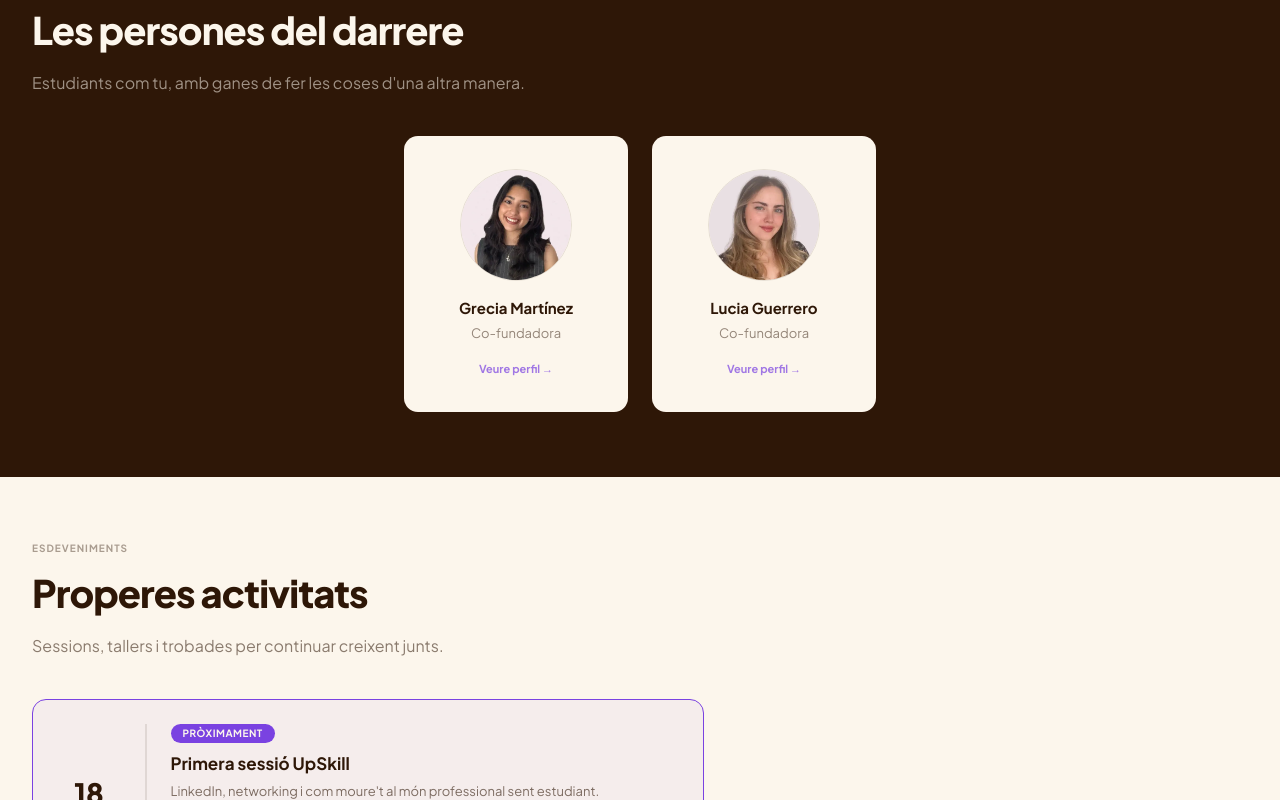
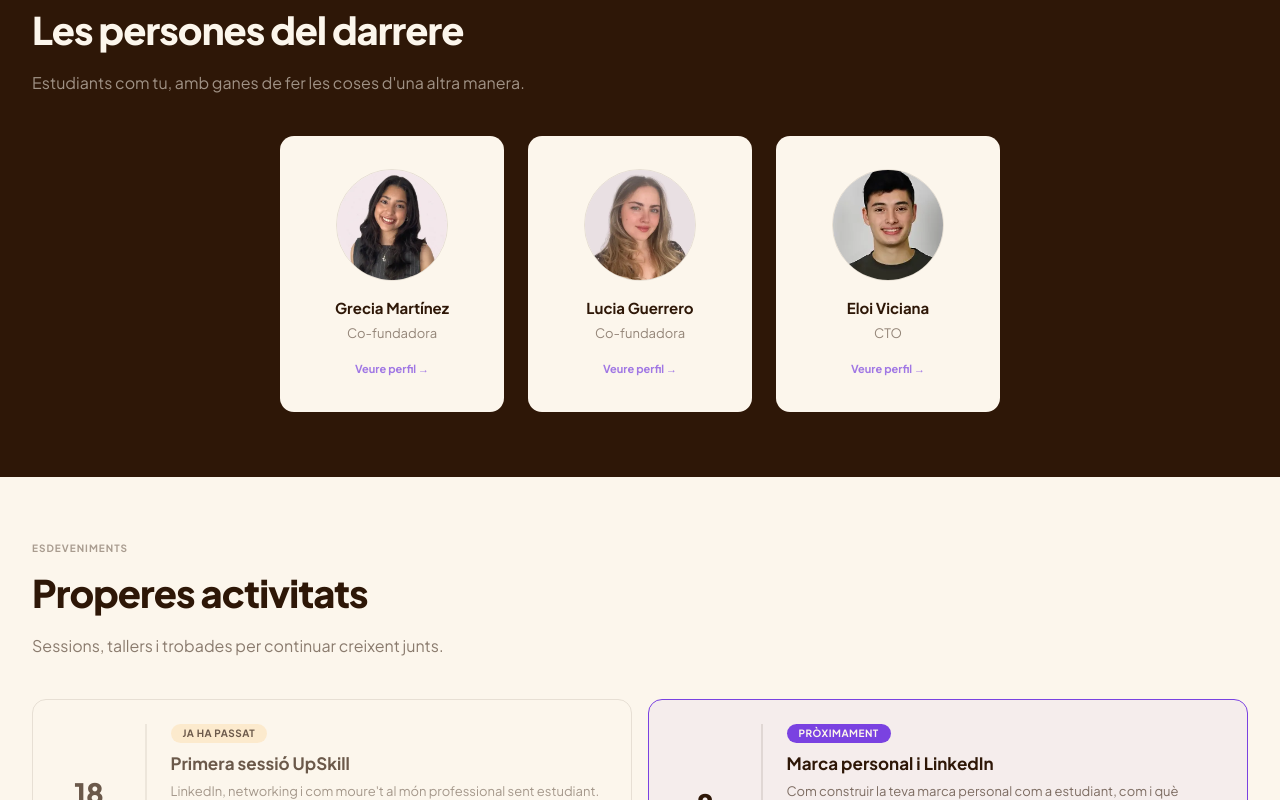
Before and after one commit to ELOIVI/upskill-web, a Next.js app: page / in a window 1280 px wide. Shown: the part 2000-2800 px from the top of the page. Built offline with nearby package versions, Linux system fonts and the light colour scheme; no server answers.

Commit message:
feat: afegir perfil Eloi com a CTO, icones socials amb logo, fotos a webp i actualitzar esdeveniments

```diff
--- a/app/equip/[slug]/page.tsx
+++ b/app/equip/[slug]/page.tsx
@@ -58,11 +58,67 @@ export default async function EquipMembrePage({ params }: EquipMembrePageProps)
                 </p>
               </div>
 
-              <p className="mt-6 text-[16px] leading-relaxed text-us-dark/80">
-                {membre.bio?.trim()
-                  ? membre.bio
-                  : "Estem acabant de preparar aquest perfil. Ben aviat hi trobaràs més informació personal i professional."}
-              </p>
+              {membre.bio?.trim() ? (
+                <div className="mt-6 flex flex-col gap-4">
+                  {membre.bio.split("\n").map((paragraf, i) => (
+                    <p key={i} className="text-[16px] leading-relaxed text-us-dark/80">
+                      {paragraf}
+                    </p>
+                  ))}
+                </div>
+              ) : (
+                <p className="mt-6 text-[16px] leading-relaxed text-us-dark/80">
+                  Estem acabant de preparar aquest perfil. Ben aviat hi trobaràs més informació personal i professional.
+                </p>
+              )}
+
+              {/* Links de contacte: només es mostren si estan omplerts */}
+              {(membre.linkedin || membre.instagram || membre.email) && (
+                <div className="flex flex-wrap gap-3 mt-8">
+
+                  {membre.linkedin && (
+                    <Link
+                      href={membre.linkedin}
+                      target="_blank"
+                      rel="noopener noreferrer"
+                      className="flex items-center gap-2 bg-[#0A66C2] text-white text-[13px] font-semibold px-5 py-2 rounded-full hover:opacity-85 transition-opacity"
+                    >
+                      <svg width="16" height="16" viewBox="0 0 24 24" fill="white">
+                        <path d="M20.447 20.452h-3.554v-5.569c0-1.328-.027-3.037-1.852-3.037-1.853 0-2.136 1.445-2.136 2.939v5.667H9.351V9h3.414v1.561h.046c.477-.9 1.637-1.85 3.37-1.85 3.601 0 4.267 2.37 4.267 5.455v6.286zM5.337 7.433a2.062 2.062 0 0 1-2.063-2.065 2.064 2.064 0 1 1 2.063 2.065zm1.782 13.019H3.555V9h3.564v11.452zM22.225 0H1.771C.792 0 0 .774 0 1.729v20.542C0 23.227.792 24 1.771 24h20.451C23.2 24 24 23.227 24 22.271V1.729C24 .774 23.2 0 22.222 0h.003z"/>
+                      </svg>
+                      LinkedIn
+                    </Link>
+                  )}
+
+                  {membre.instagram && (
+                    <Link
+                      href={membre.instagram}
+                      target="_blank"
+                      rel="noopener noreferrer"
+                      className="flex items-center gap-2 bg-gradient-to-r from-[#833AB4] via-[#E1306C] to-[#F77737] text-white text-[13px] font-semibold px-5 py-2 rounded-full hover:opacity-85 transition-opacity"
+                    >
+                      <svg width="16" height="16" viewBox="0 0 24 24" fill="white">
+                        <path d="M12 2.163c3.204 0 3.584.012 4.85.07 3.252.148 4.771 1.691 4.919 4.919.058 1.265.069 1.645.069 4.849 0 3.205-.012 3.584-.069 4.849-.149 3.225-1.664 4.771-4.919 4.919-1.266.058-1.644.07-4.85.07-3.204 0-3.584-.012-4.849-.07-3.26-.149-4.771-1.699-4.919-4.92-.058-1.265-.07-1.644-.07-4.849 0-3.204.013-3.583.07-4.849.149-3.227 1.664-4.771 4.919-4.919 1.266-.057 1.645-.069 4.849-.069zM12 0C8.741 0 8.333.014 7.053.072 2.695.272.273 2.69.073 7.052.014 8.333 0 8.741 0 12c0 3.259.014 3.668.072 4.948.2 4.358 2.618 6.78 6.98 6.98C8.333 23.986 8.741 24 12 24c3.259 0 3.668-.014 4.948-.072 4.354-.2 6.782-2.618 6.979-6.98.059-1.28.073-1.689.073-4.948 0-3.259-.014-3.667-.072-4.947-.196-4.354-2.617-6.78-6.979-6.98C15.668.014 15.259 0 12 0zm0 5.838a6.162 6.162 0 1 0 0 12.324 6.162 6.162 0 0 0 0-12.324zM12 16a4 4 0 1 1 0-8 4 4 0 0 1 0 8zm6.406-11.845a1.44 1.44 0 1 0 0 2.881 1.44 1.44 0 0 0 0-2.881z"/>
+                      </svg>
+                      Instagram
+                    </Link>
+                  )}
+
+                  {membre.email && (
+                    <Link
+                      href={`mailto:${membre.email}`}
+                      className="flex items-center gap-2 border-[1.5px] border-us-dark text-us-dark text-[13px] font-semibold px-5 py-2 rounded-full hover:bg-us-dark hover:text-us-cream transition-colors"
+                    >
+                      <svg width="16" height="16" viewBox="0 0 24 24" fill="none" stroke="currentColor" strokeWidth="2" strokeLinecap="round">
+                        <rect x="2" y="4" width="20" height="16" rx="2"/>
+                        <path d="m22 7-8.97 5.7a1.94 1.94 0 0 1-2.06 0L2 7"/>
+                      </svg>
+                      Email
+                    </Link>
+                  )}
+
+                </div>
+              )}
             </div>
           </div>
         </article>
--- a/components/layout/Banner.tsx
+++ b/components/layout/Banner.tsx
@@ -1,13 +1,13 @@
 import Link from "next/link";
 
-// Banner — avís temporal per a la primera sessió
+// Banner — avís temporal per a la segona sessió
 // Quan ja no sigui rellevant, eliminar la importació a app/layout.tsx
 export default function Banner() {
   return (
     <div className="bg-us-amber px-8 py-3 flex flex-col sm:flex-row sm:items-center gap-1 sm:gap-4">
       {/* Informació de l'event */}
       <p className="text-us-dark text-[13px] font-bold">
-        Primera sessió — 18 de març, 17h
+        Propera sessió - 8 d'abril, 15:30h
       </p>
       <p className="text-us-dark text-[13px] opacity-75">
         Aula 418 · Campus Catalunya · URV
@@ -22,7 +22,6 @@ export default function Banner() {
       >
         Inscriu-te aquí →
       </Link>
-
     </div>
   );
 }
--- a/components/layout/Navbar.tsx
+++ b/components/layout/Navbar.tsx
@@ -91,6 +91,7 @@ export default function Navbar() {
             height={48}
             priority
             className="h-12 w-auto"
+            style={{ width: "auto", height: "3rem" }}
           />
         </Link>
 
--- a/components/sections/Esdeveniments.tsx
+++ b/components/sections/Esdeveniments.tsx
@@ -13,7 +13,19 @@ export default function Esdeveniments() {
       descripcio: "LinkedIn, networking i com moure't al món professional sent estudiant.",
       lloc: "Aula 418 · Campus Catalunya · URV",
       inscripcio: "https://docs.google.com/forms/d/e/1FAIpQLSeQEjyt27Ao8fuZPbd48ZDIXhZ0QcInh4-h34YAFiXmSSYIxg/viewform",
+      actiu: false,
+      passat: true,
+    },
+    {
+      data: "8 abr",
+      dia: "Dimecres",
+      hora: "15:30 – 17:00",
+      titol: "Marca personal i LinkedIn",
+      descripcio: "Com construir la teva marca personal com a estudiant, com i què publicar, i com posicionar-te. Vine amb el perfil de LinkedIn creat!",
+      lloc: "Aula 418 · Campus Catalunya · URV",
+      inscripcio: "https://lnkd.in/eGJrXYYZ",
       actiu: true,
+      passat: false,
     },
   ];
 
@@ -34,13 +46,15 @@ export default function Esdeveniments() {
       </AnimacioEntrada>
 
       {/* Llista d'esdeveniments */}
-      <div className="flex flex-col gap-4 max-w-2xl">
+      <div className="flex flex-row gap-4 overflow-x-auto pb-2">
         {esdeveniments.map((e, i) => (
           <AnimacioEntrada key={e.titol} retard={i * 100}>
             <div
-            className={`border-[1.5px] rounded-xl p-6 flex flex-col sm:flex-row gap-6 ${
+              className={`border-[1.5px] rounded-xl p-6 flex flex-col sm:flex-row gap-6 w-[600px] shrink-0 ${
                 e.actiu
                   ? "border-us-purple bg-us-purple/5"
+                  : e.passat
+                  ? "border-us-dark/15 opacity-70"
                   : "border-us-dark/20"
               }`}
             >
@@ -55,29 +69,23 @@ export default function Esdeveniments() {
 
               {/* Contingut: columna dreta */}
               <div className="flex flex-col gap-1 flex-1">
-
-              {/* Pill "Avui" si és l'event actiu */}
                 {e.actiu && (
                   <span className="inline-block self-start bg-us-purple text-us-cream text-[10px] font-bold px-3 py-0.5 rounded-full uppercase tracking-wider mb-1">
                     Pròximament
                   </span>
                 )}
-
+                {e.passat && (
+                  <span className="inline-block self-start bg-us-amber/30 text-us-dark text-[10px] font-bold px-3 py-0.5 rounded-full uppercase tracking-wider mb-1">
+                    Ja ha passat
+                  </span>
+                )}
                 <h3 className="text-[17px] font-bold text-us-dark">{e.titol}</h3>
                 <p className="text-[13px] text-us-dark opacity-60 leading-relaxed">{e.descripcio}</p>
-
-              {/* Metadades: hora i lloc */}
                 <div className="flex flex-wrap gap-4 mt-2">
-                <span className="text-[12px] text-us-dark opacity-50 font-medium">
-                  {e.dia} · {e.hora}
-                </span>
-                <span className="text-[12px] text-us-dark opacity-50 font-medium">
-                  {e.lloc}
-                </span>
+                  <span className="text-[12px] text-us-dark opacity-50 font-medium">{e.dia} · {e.hora}</span>
+                  <span className="text-[12px] text-us-dark opacity-50 font-medium">{e.lloc}</span>
                 </div>
-
-              {/* Botó d'inscripció */}
-              {e.inscripcio && (
+                {e.inscripcio && !e.passat && (
                   <Link
                     href={e.inscripcio}
                     target="_blank"
@@ -87,7 +95,11 @@ export default function Esdeveniments() {
                     Inscriu-te →
                   </Link>
                 )}
-
+                {e.passat && (
+                  <span className="self-start mt-3 bg-us-dark/20 text-us-dark text-[12px] font-semibold px-5 py-2 rounded-full cursor-not-allowed">
+                    Inscripcions tancades
+                  </span>
+                )}
               </div>
             </div>
           </AnimacioEntrada>
--- a/lib/equip.ts
+++ b/lib/equip.ts
@@ -34,7 +34,20 @@ export const membres: Membre[] = [
     estudis: "Psicologia",
     universitat: "Universitat Rovira i Virgili",
   },
-];
+  {
+    nom: "Eloi",
+    cognom: "Viciana",
+    rol: "CTO",
+    slug: "eloi-viciana",
+    foto: "/images/team/eloi_foto.webp",
+    estudis: "Enginyeria Informàtica",
+    universitat: "Universitat Rovira i Virgili",
+    bio: "Estudiant d'Enginyeria Informàtica a la URV, especialitzat en Intel·ligència Artificial i Ciberseguretat. La meva formació combina una base sòlida en programació, algorismes i arquitectura de computadors.A més de les meves àrees principals d'interès, també m'apassiona el desenvolupament web i d'aplicacions mòbils, així com la informàtica forense i la investigació de delictes informàtics.\n\nSoc delegat de classe i membre actiu de Code URV, l'associació d'estudiants d'informàtica de la universitat. Participo habitualment en hackathons nacionals i internacionals, experiències que m'han ensenyat a treballar sota pressió, prendre decisions tècniques ràpides i col·laborar amb equips diversos per construir solucions reals en poc temps.\n\nA UpSkill porto la part tècnica com a CTO. Crec que la tecnologia és una de les millors cartes que un estudiant pot tenir, i que aprendre a comunicar-la i mostrar-la bé és tan important com dominar-la.",
+    linkedin: "https://www.linkedin.com/in/eloi-viciana-g%C3%B3mez-864539211/",
+    instagram: "https://www.instagram.com/_eloivi_/",
+    email: "eloi.viciana@gmail.com",
+    },
+  ];
 
 // Funció auxiliar per buscar un membre pel slug
 export function getMembre(slug: string): Membre | undefined {
```
Also changed, not shown: public/images/team/eloi_foto.webp (added). Lines whose indentation alone changed are shown as unchanged.
